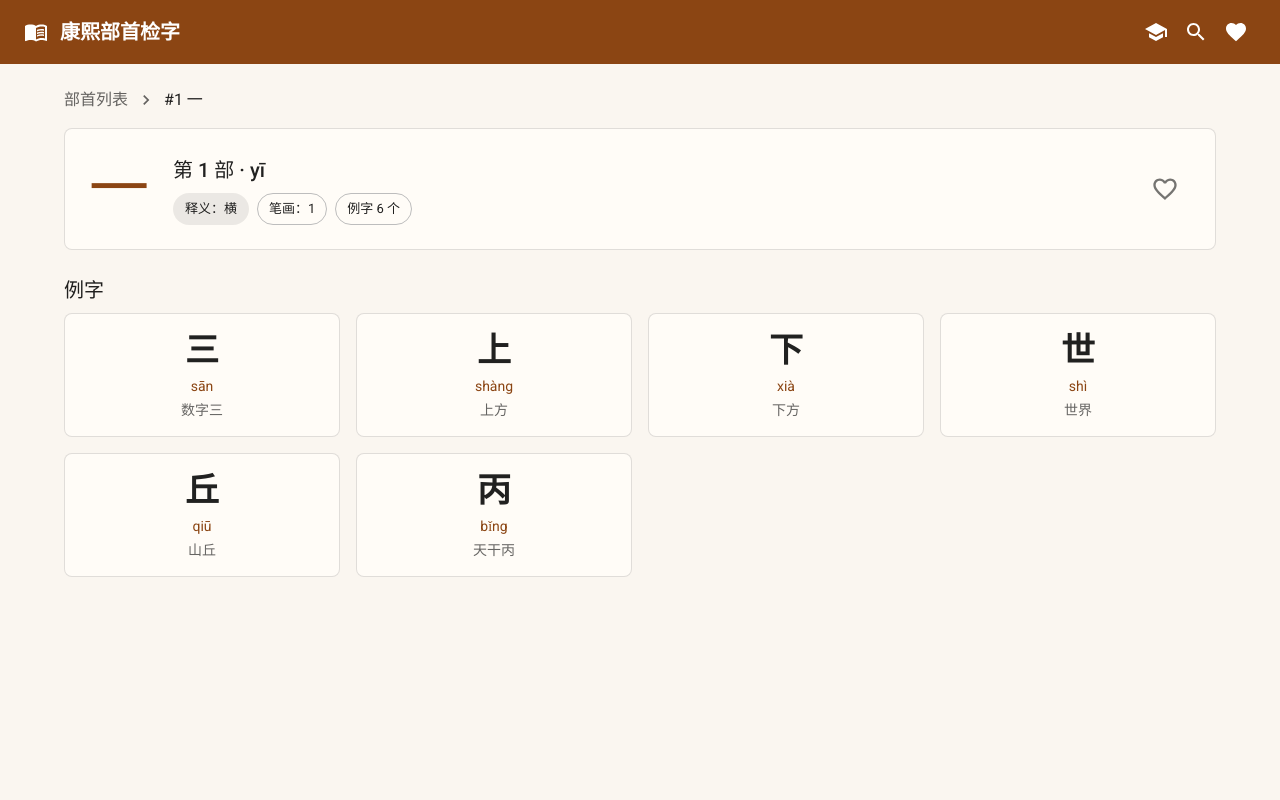
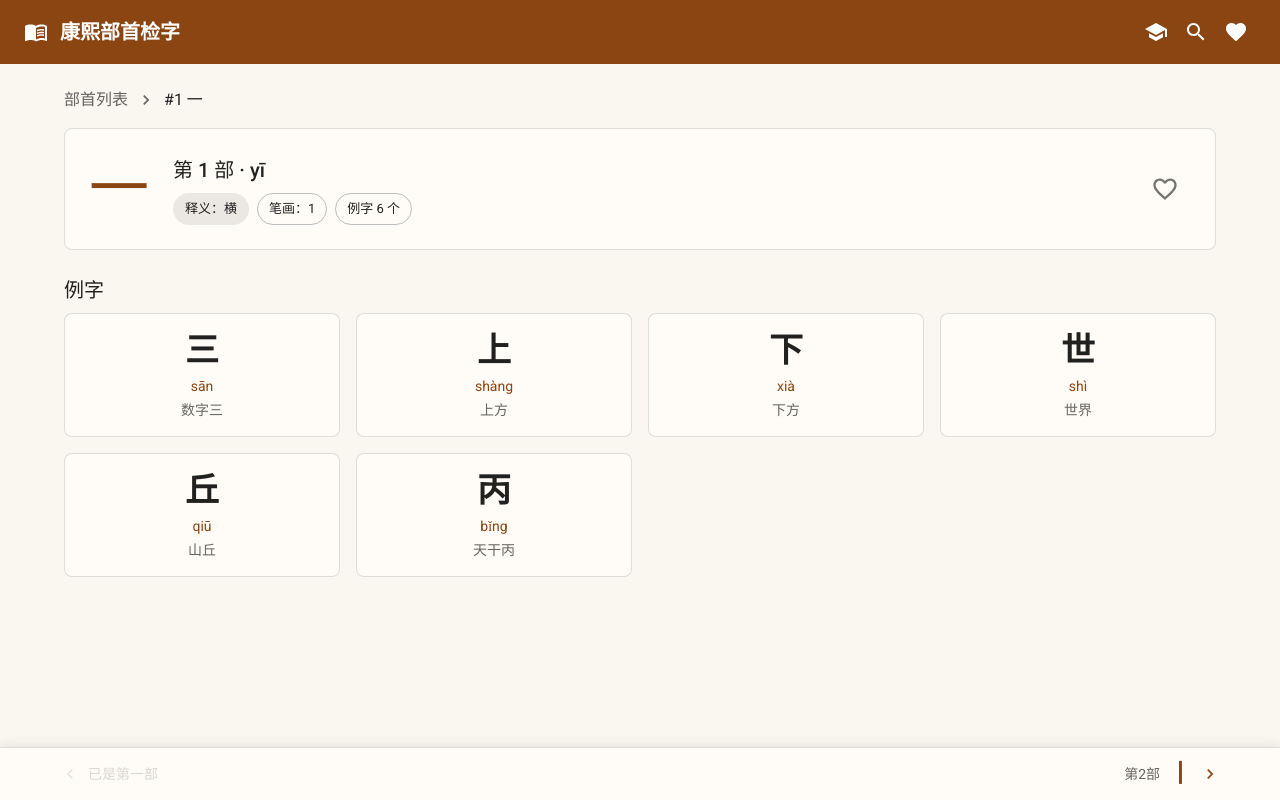
Before and after one commit to LcjGitHub/label-6126, a React (Vite) app: page /radical/1 in a window 1280 px wide. Built offline with nearby package versions, Linux system fonts and the light colour scheme.

Commit message:
.913020344866380:f0e3f515b8369a9cab81fc78c3f7e0d0_6a2b857036d898ac98c44486.6a2b857636d898ac98c4448b.6a2b857617da022f375b55af:Trae CN.T(2026/6/12 12:05:10)

```diff
--- a/src/api/radicals.ts
+++ b/src/api/radicals.ts
@@ -2,30 +2,36 @@ import type { Radical } from '../types/radical';
 
 const MOCK_DELAY_MS = 400;
 
-/**
- * 模拟网络延迟
- * @param ms 延迟毫秒
- */
 function delay(ms: number): Promise<void> {
   return new Promise((resolve) => {
     setTimeout(resolve, ms);
   });
 }
 
-/**
- * 异步加载全部部首 Mock 数据
- */
 export async function fetchRadicals(): Promise<Radical[]> {
   await delay(MOCK_DELAY_MS);
   const module = await import('../mock/radicals.json');
   return module.default as Radical[];
 }
 
-/**
- * 异步加载单个部首
- * @param id 部首编号 1–214
- */
 export async function fetchRadicalById(id: number): Promise<Radical | undefined> {
   const radicals = await fetchRadicals();
   return radicals.find((item) => item.id === id);
 }
+
+export interface AdjacentRadicals {
+  prev: Radical | null;
+  next: Radical | null;
+}
+
+export async function fetchAdjacentRadicals(id: number): Promise<AdjacentRadicals> {
+  const radicals = await fetchRadicals();
+  const idx = radicals.findIndex((item) => item.id === id);
+  if (idx === -1) {
+    return { prev: null, next: null };
+  }
+  return {
+    prev: idx > 0 ? radicals[idx - 1] : null,
+    next: idx < radicals.length - 1 ? radicals[idx + 1] : null,
+  };
+}
--- /dev/null
+++ b/src/components/RadicalNav.tsx
@@ -0,0 +1,103 @@
+import { Link as RouterLink } from 'react-router-dom';
+import { Box, Button, Paper, Typography } from '@mui/material';
+import NavigateBeforeIcon from '@mui/icons-material/NavigateBefore';
+import NavigateNextIcon from '@mui/icons-material/NavigateNext';
+import type { Radical } from '../types/radical';
+
+interface RadicalNavProps {
+  prev: Radical | null;
+  next: Radical | null;
+}
+
+export default function RadicalNav({ prev, next }: RadicalNavProps) {
+  return (
+    <Paper
+      elevation={8}
+      sx={{
+        position: 'fixed',
+        bottom: 0,
+        left: 0,
+        right: 0,
+        zIndex: (t) => t.zIndex.appBar - 1,
+        borderRadius: 0,
+        borderTop: '1px solid',
+        borderColor: 'divider',
+        bgcolor: 'background.paper',
+      }}
+    >
+      <Box
+        sx={{
+          maxWidth: 'lg',
+          mx: 'auto',
+          px: 2,
+          py: 1,
+          display: 'flex',
+          justifyContent: 'space-between',
+          alignItems: 'center',
+        }}
+      >
+        <Button
+          component={prev ? RouterLink : 'div'}
+          to={prev ? `/radical/${prev.id}` : undefined}
+          disabled={!prev}
+          startIcon={<NavigateBeforeIcon />}
+          sx={{
+            textTransform: 'none',
+            minWidth: 140,
+            justifyContent: 'flex-start',
+            opacity: prev ? 1 : 0.38,
+          }}
+        >
+          {prev ? (
+            <Box sx={{ display: 'flex', alignItems: 'center', gap: 1 }}>
+              <Typography
+                variant="h5"
+                sx={{ fontFamily: '"Noto Serif SC", serif', color: 'primary.main', lineHeight: 1 }}
+              >
+                {prev.char}
+              </Typography>
+              <Typography variant="body2" color="text.secondary">
+                第{prev.id}部
+              </Typography>
+            </Box>
+          ) : (
+            <Typography variant="body2" color="text.disabled">
+              已是第一部
+            </Typography>
+          )}
+        </Button>
+
+        <Button
+          component={next ? RouterLink : 'div'}
+          to={next ? `/radical/${next.id}` : undefined}
+          disabled={!next}
+          endIcon={<NavigateNextIcon />}
+          sx={{
+            textTransform: 'none',
+            minWidth: 140,
+            justifyContent: 'flex-end',
+            opacity: next ? 1 : 0.38,
+          }}
+        >
+          {next ? (
+            <Box sx={{ display: 'flex', alignItems: 'center', gap: 1 }}>
+              <Typography variant="body2" color="text.secondary">
+                第{next.id}部
+              </Typography>
+              <Typography
+                variant="h5"
+                sx={{ fontFamily: '"Noto Serif SC", serif', color: 'primary.main', lineHeight: 1 }}
+              >
+                {next.char}
+              </Typography>
+            </Box>
+          ) : (
+            <Typography variant="body2" color="text.disabled">
+              已是最后一部
+            </Typography>
+          )}
+        </Button>
+      </Box>
+    </Paper>
+  );
+}
--- a/src/hooks/useRadicals.ts
+++ b/src/hooks/useRadicals.ts
@@ -1,12 +1,8 @@
 import { useQuery } from '@tanstack/react-query';
-import { fetchRadicalById, fetchRadicals } from '../api/radicals';
+import { fetchAdjacentRadicals, fetchRadicalById, fetchRadicals } from '../api/radicals';
 
-/** 全部部首 Query Key */
 export const RADICALS_QUERY_KEY = ['radicals'] as const;
 
-/**
- * 加载 214 部首列表
- */
 export function useRadicals() {
   return useQuery({
     queryKey: RADICALS_QUERY_KEY,
@@ -14,10 +10,6 @@ export function useRadicals() {
   });
 }
 
-/**
- * 加载单个部首详情
- * @param id 部首编号
- */
 export function useRadical(id: number) {
   return useQuery({
     queryKey: [...RADICALS_QUERY_KEY, id],
@@ -25,3 +17,11 @@ export function useRadical(id: number) {
     enabled: Number.isFinite(id) && id > 0,
   });
 }
+
+export function useAdjacentRadicals(id: number) {
+  return useQuery({
+    queryKey: [...RADICALS_QUERY_KEY, 'adjacent', id],
+    queryFn: () => fetchAdjacentRadicals(id),
+    enabled: Number.isFinite(id) && id > 0,
+  });
+}
--- a/src/pages/RadicalDetailPage.tsx
+++ b/src/pages/RadicalDetailPage.tsx
@@ -15,14 +15,15 @@ import NavigateNextIcon from '@mui/icons-material/NavigateNext';
 import FavoriteIcon from '@mui/icons-material/Favorite';
 import FavoriteBorderIcon from '@mui/icons-material/FavoriteBorder';
 import ExampleCharList from '../components/ExampleCharList';
-import { useRadical } from '../hooks/useRadicals';
+import RadicalNav from '../components/RadicalNav';
+import { useAdjacentRadicals, useRadical } from '../hooks/useRadicals';
 import { useFavorites } from '../hooks/useFavorites';
 
-/** 部首详情页 */
 export default function RadicalDetailPage() {
   const { id: idParam } = useParams<{ id: string }>();
   const id = Number(idParam);
   const { data: radical, isLoading, isError } = useRadical(id);
+  const { data: adjacent } = useAdjacentRadicals(id);
   const { isFavorite, toggle } = useFavorites();
 
   if (!Number.isFinite(id) || id < 1 || id > 214) {
@@ -44,7 +45,8 @@ export default function RadicalDetailPage() {
   }
 
   return (
-    <Box>
+    <>
+      <Box sx={{ pb: 8 }}>
         <Breadcrumbs separator={<NavigateNextIcon fontSize="small" />} sx={{ mb: 2 }}>
           <Link component={RouterLink} underline="hover" color="inherit" to="/">
             部首列表
@@ -104,5 +106,8 @@ export default function RadicalDetailPage() {
         </Typography>
         <ExampleCharList examples={radical.examples} />
       </Box>
+
+      <RadicalNav prev={adjacent?.prev ?? null} next={adjacent?.next ?? null} />
+    </>
   );
 }
```
Also changed, not shown: 1 other file (tests, documents, lock files or other folders). Lines whose indentation alone changed are shown as unchanged.
